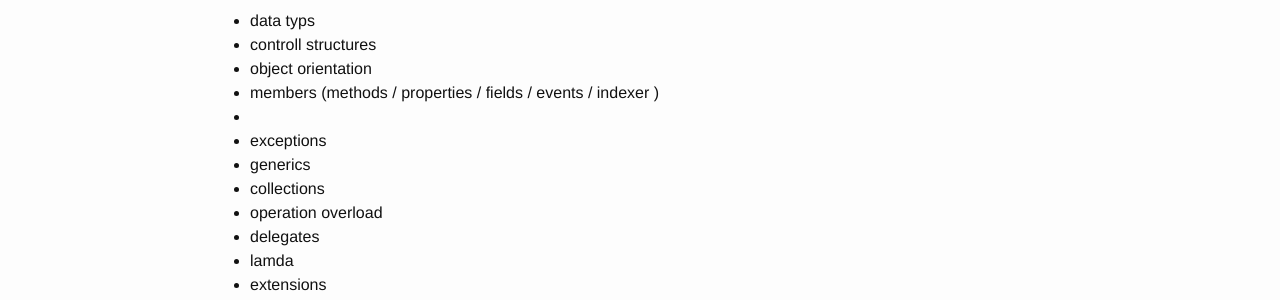
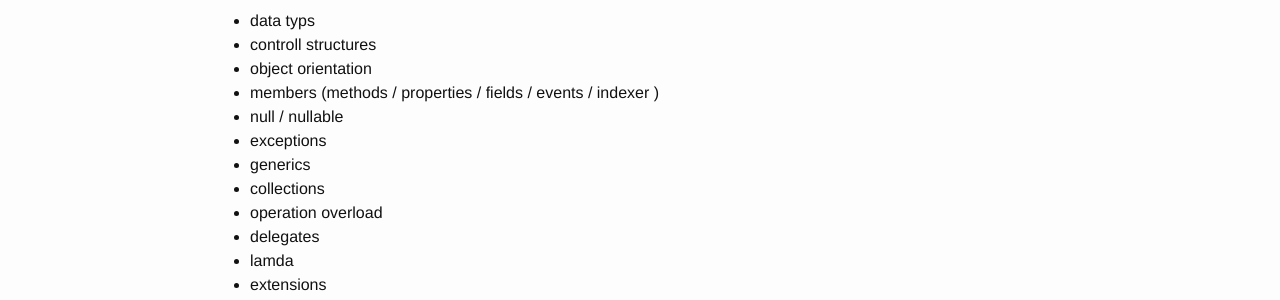
Before and after one commit to fsr/csharp-lessons, a Jekyll site: the page built from about.md, in a window 1280 px wide. Shown: the part 351-651 px from the top of the page. Built offline with Jekyll 4.4.1, drawn with Linux system fonts in a browser that asks for light colours.

Commit message:
added new slides and fixed (hopefully) overview with "null"

```diff
--- a/_data/materials.yml
+++ b/_data/materials.yml
@@ -33,4 +33,4 @@ slides:
     number: 7
     name: Methoden (fortgeschritten)
     url: https://ifsr.de/kurs-materialien/csharp/07_Methoden_fortgeschritten.pdf
-    published: False
+    published: True
--- a/_data/overview.yml
+++ b/_data/overview.yml
@@ -3,7 +3,7 @@ targets:
     - controll structures
     - object orientation
     - members (methods / properties / fields / events / indexer )
-    - null
+    - null / nullable
     - exceptions
     - generics
     - collections
```
